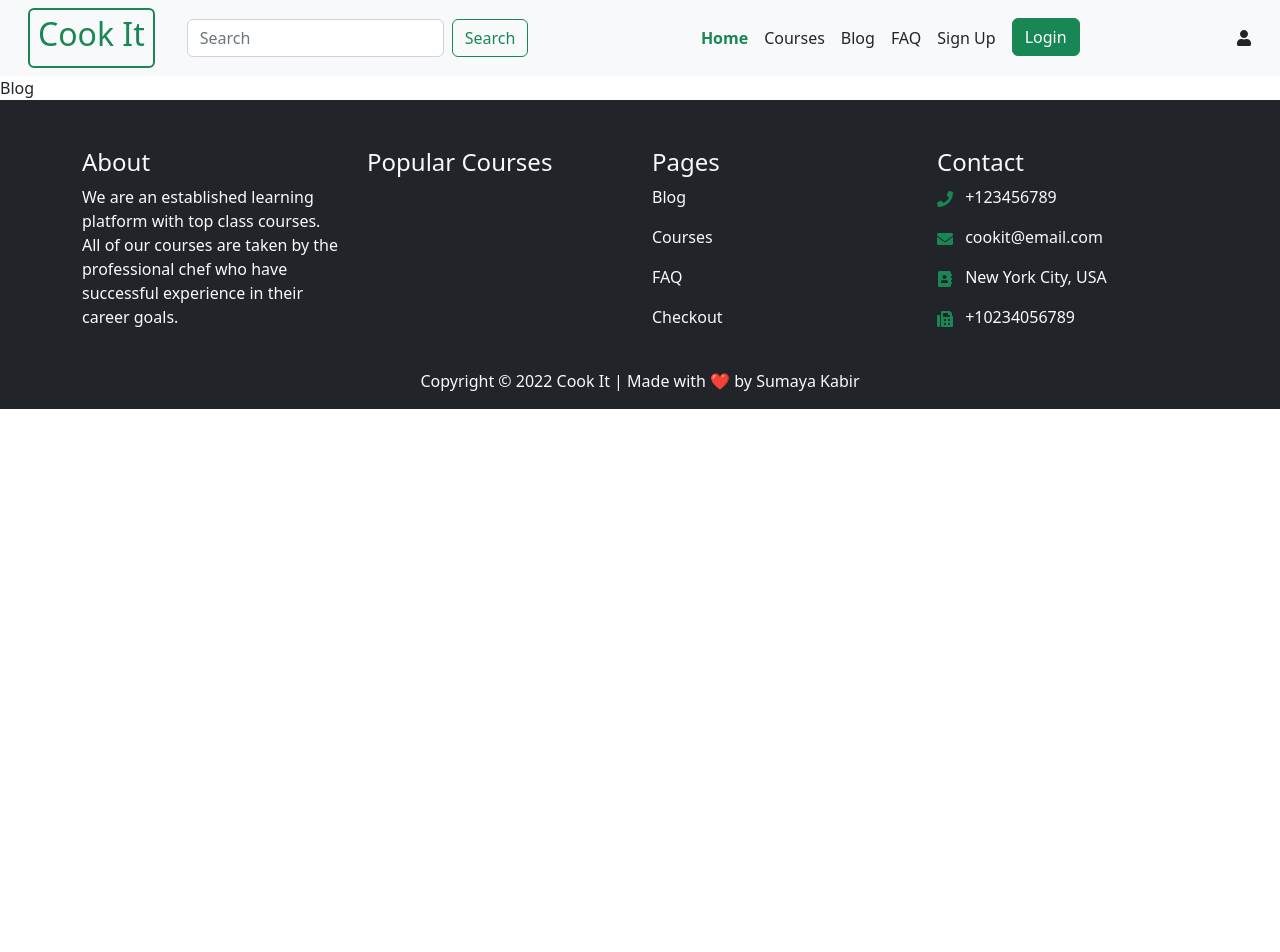
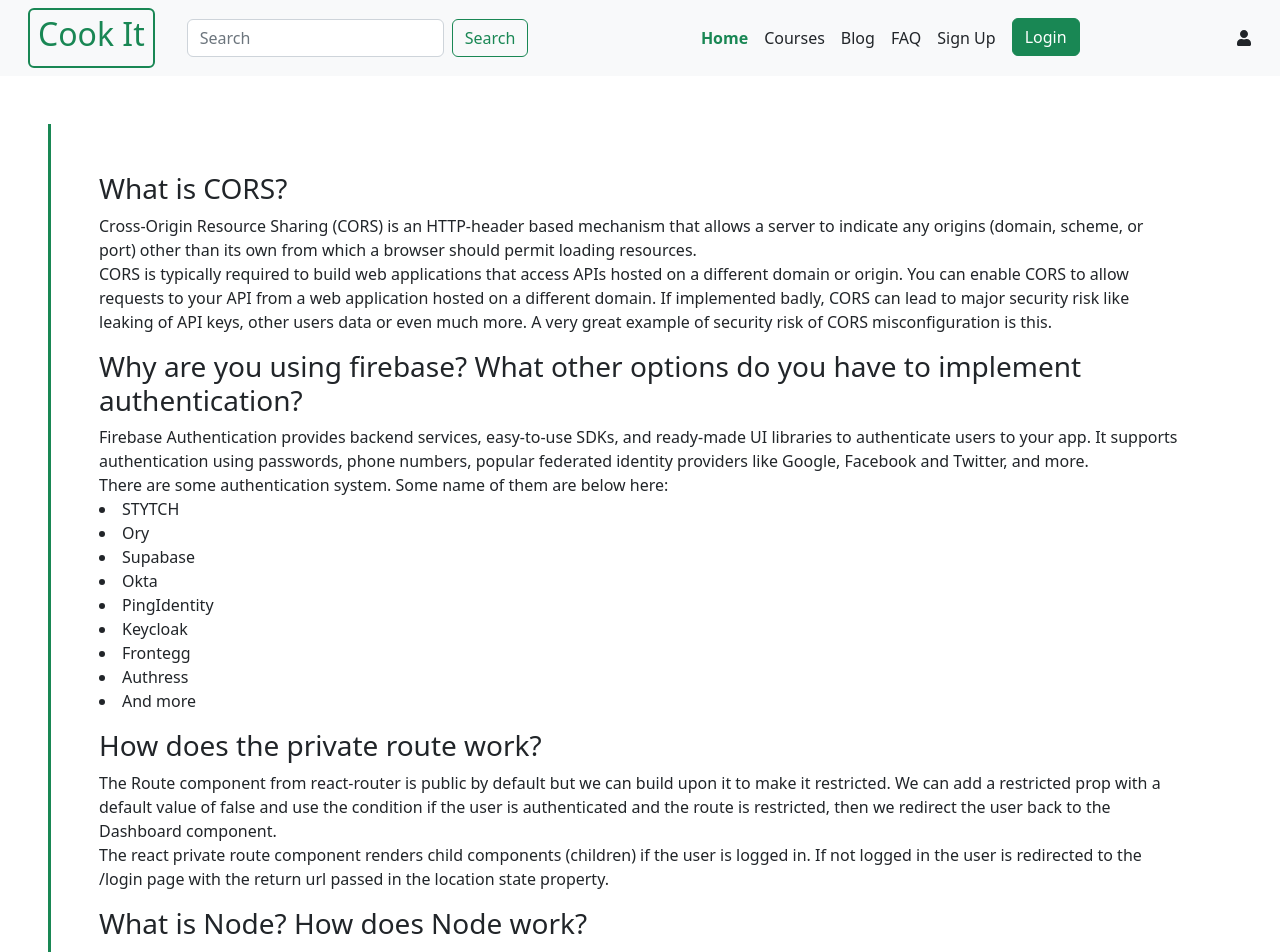
Before and after one commit to sumaya-kabir/cookit-client-side, a React (Create React App) app: page /blog in a window 1280 px wide. Shown: the top 952 px of the page. Before the commit the page ends 800 px from the top, so only its background shows below. Built offline with nearby package versions, Linux system fonts and the light colour scheme; no server answers.

Commit message:
blog done

```diff
--- a/src/Pages/Blog/Blog.js
+++ b/src/Pages/Blog/Blog.js
@@ -2,8 +2,57 @@ import React from 'react';
 
 const Blog = () => {
     return (
-        <div>
-            Blog
+        <div className='m-5 p-5 border-start border-success border-3'>
+            <article className='mb-3'>
+                <h3>What is CORS?</h3>
+                <p>
+                Cross-Origin Resource Sharing (CORS) is an HTTP-header based mechanism that allows a server to indicate any origins (domain, scheme, or port) other than its own from which a browser should permit loading resources.
+                <br />
+                CORS is typically required to build web applications that access APIs hosted on a different domain or origin. You can enable CORS to allow requests to your API from a web application hosted on a different domain.
+                If implemented badly, CORS can lead to major security risk like leaking of API keys, other users data or even much more. A very great example of security risk of CORS misconfiguration is this.
+                </p>
+            </article>
+
+            <article className='mb-3'>
+                <h3>Why are you using firebase? What other options do you have to implement authentication?</h3>
+                <p>
+                Firebase Authentication provides backend services, easy-to-use SDKs, and ready-made UI libraries to authenticate users to your app. It supports authentication using passwords, phone numbers, popular federated identity providers like Google, Facebook and Twitter, and more.
+                <br />
+                There are some authentication system. Some name of them are below here:
+                <br />
+                <li>STYTCH</li>
+                    <li>Ory</li>
+                    <li>Supabase</li>
+                    <li>Okta</li>
+                    <li>PingIdentity</li>
+                    <li>Keycloak</li>
+                    <li>Frontegg</li>
+                    <li>Authress</li>
+                    <li>And more</li>
+                </p>
+            </article>
+
+            <article className='mb-3'>
+                <h3>How does the private route work?</h3>
+                <p>
+                The Route component from react-router is public by default but we can build upon it to make it restricted. We can add a restricted prop with a default value of false and use the condition if the user is authenticated and the route is restricted, then we redirect the user back to the Dashboard component.
+                <br />
+                The react private route component renders child components (children) if the user is logged in. If not logged in the user is redirected to the /login page with the return url passed in the location state property.
+
+                </p>
+            </article>
+
+            <article className='mb-3'>
+                <h3>What is Node? How does Node work?</h3>
+                <p>
+                Node. js is an open-source, cross-platform JavaScript runtime environment and library for running web applications outside the client's browser. Ryan Dahl developed it in 2009, and its latest iteration, version 15.14, was released in April 2021. Developers use Node.
+                <br />
+                It is a used as backend service where javascript works on the server-side of the application. This way javascript is used on both frontend and backend. Node. js runs on chrome v8 engine which converts javascript code into machine code, it is highly scalable, lightweight, fast, and data-intensive.
+                <br />
+                Node provides access to several important global objects for use with Node program files. When writing a file that will run in a Node environment, these variables will be accessible in the global scope of your file.
+
+                </p>
+            </article>
         </div>
     );
 };
--- a/src/Pages/Courses/Courses.js
+++ b/src/Pages/Courses/Courses.js
@@ -10,7 +10,7 @@ const Courses = () => {
         <div className='m-5'>
             <Container>
                 <Row>
-                    <Col className='border-top p-3' sm={3}>
+                    <Col className='border-top p-3' sm={3} md={4}>
                         <h3 className='mb-4'>Popular Courses</h3>
                         {
                             courses.map(course => <SideBar
@@ -19,7 +19,7 @@ const Courses = () => {
                             ></SideBar>)
                         }
                     </Col>
-                    <Col className='p-3' sm={9}>
+                    <Col className='p-3' sm={9} md={8}>
                         <h3 className='mb-4'>Featured Courses</h3>
                         <div className='row row-cols-md-2 row-cols-lg-3'>
 
--- a/src/Pages/FAQ/Faq.js
+++ b/src/Pages/FAQ/Faq.js
@@ -3,7 +3,7 @@ import Accordion from 'react-bootstrap/Accordion';
 
 const Faq = () => {
     return (
-        <div className='m-5 p-5'>
+        <div className='m-5 p-5 border-start border-success border-3'>
             <Accordion defaultActiveKey="0">
                 <Accordion.Item eventKey="0">
                     <Accordion.Header>Why Choose Us?</Accordion.Header>
```
